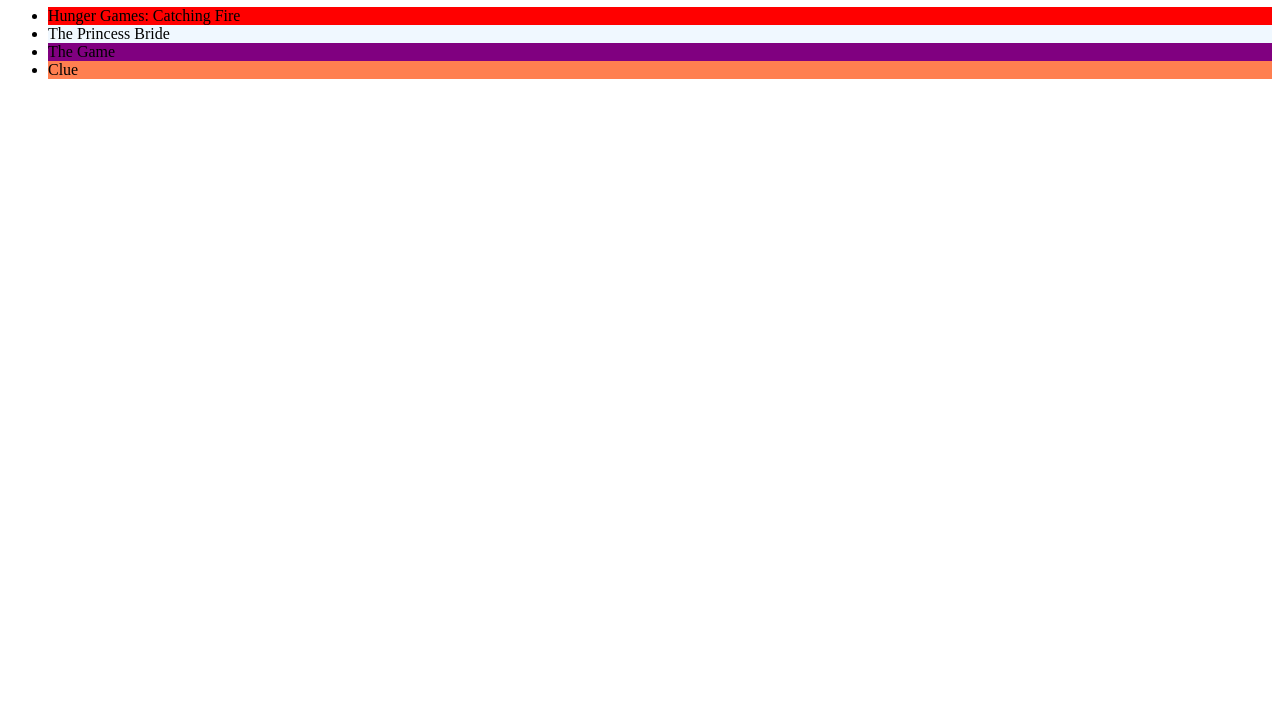
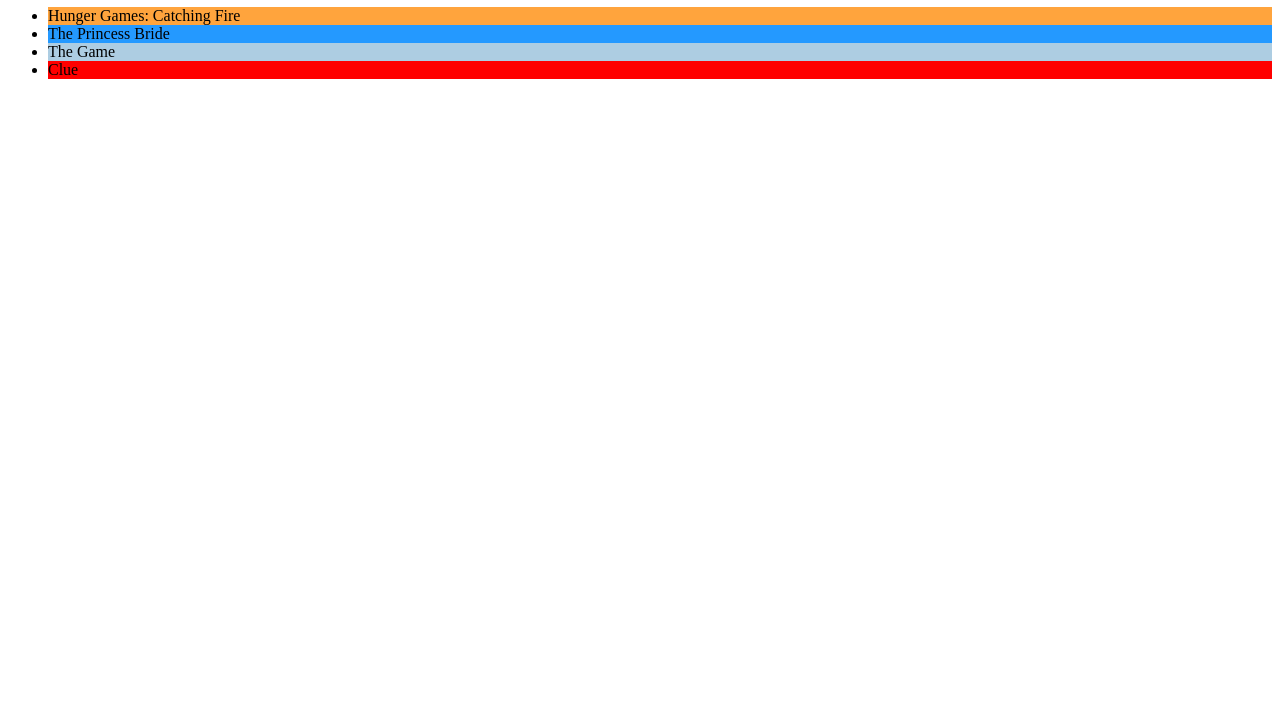
Before and after one commit to mischahourani/0-1-Practice-B, a plain HTML site: page index.html in a window 1280 px wide. Shown: the part 73-800 px from the top of the page. Drawn offline with Linux system fonts and the light colour scheme.

Commit message:
updated color

```diff
--- a/index.html
+++ b/index.html
@@ -6,10 +6,10 @@
   <meta name="viewport" content="width=device-width">
   <title>Unit 0 - Practice</title>
   <style>
-    .mov1{ background-color: red}
-    .mov2{ background-color: aliceblue}
-    .mov3{ background-color: purple}
-    .mov4{ background-color: coral}
+    .mov1{ background-color: rgb(255, 164, 61)}
+    .mov2{ background-color: rgb(36, 153, 255)}
+    .mov3{ background-color: rgb(173, 205, 226)}
+    .mov4{ background-color: red}
   </style>
 </head>
 
```
